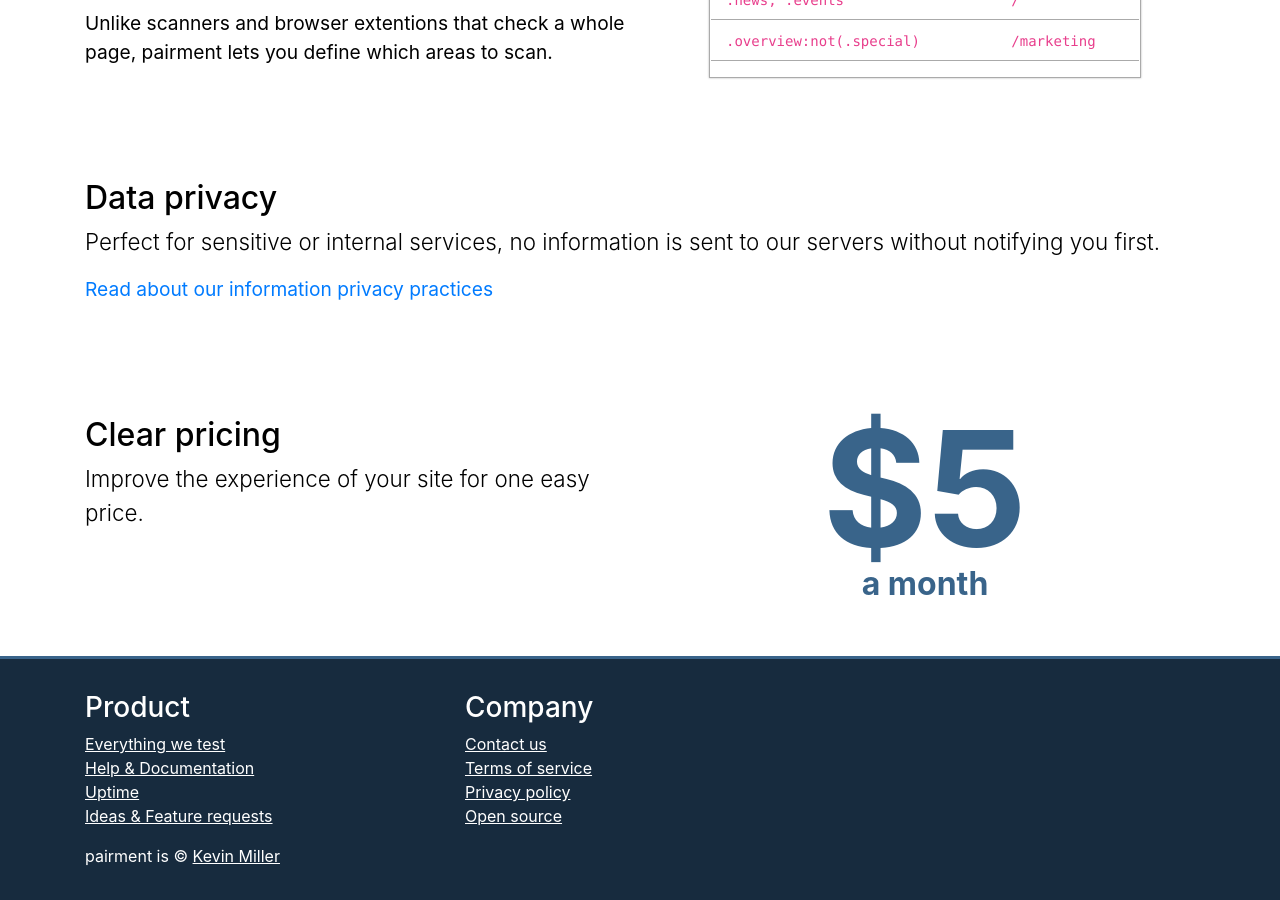
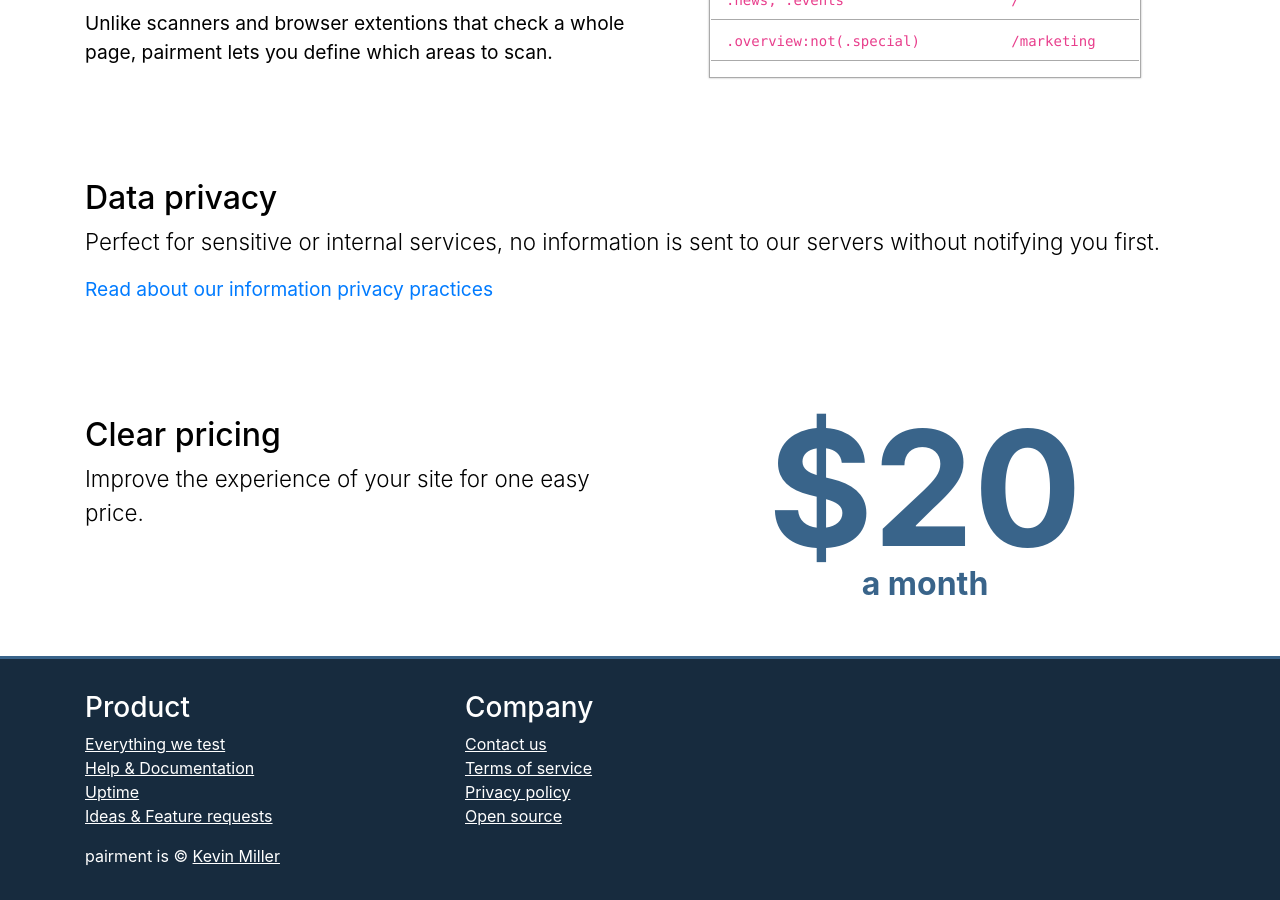
Before and after one commit to pairment/pairment.github.com, a Jekyll site: the page built from index.html, in a window 1280 px wide and 900 px high, scrolled down 906 px. Built offline with Jekyll 4.4.1, drawn with Linux system fonts in a browser that asks for light colours.

Commit message:
Right pricing?

```diff
--- a/index.html
+++ b/index.html
@@ -135,7 +135,7 @@ title: Pairment
       </div>
       <div class="col-md-6">
         <div class="pricing">
-          <span class="dollar">$5</span>
+          <span class="dollar">$20</span>
           a month
         </div>
       </div>
```
